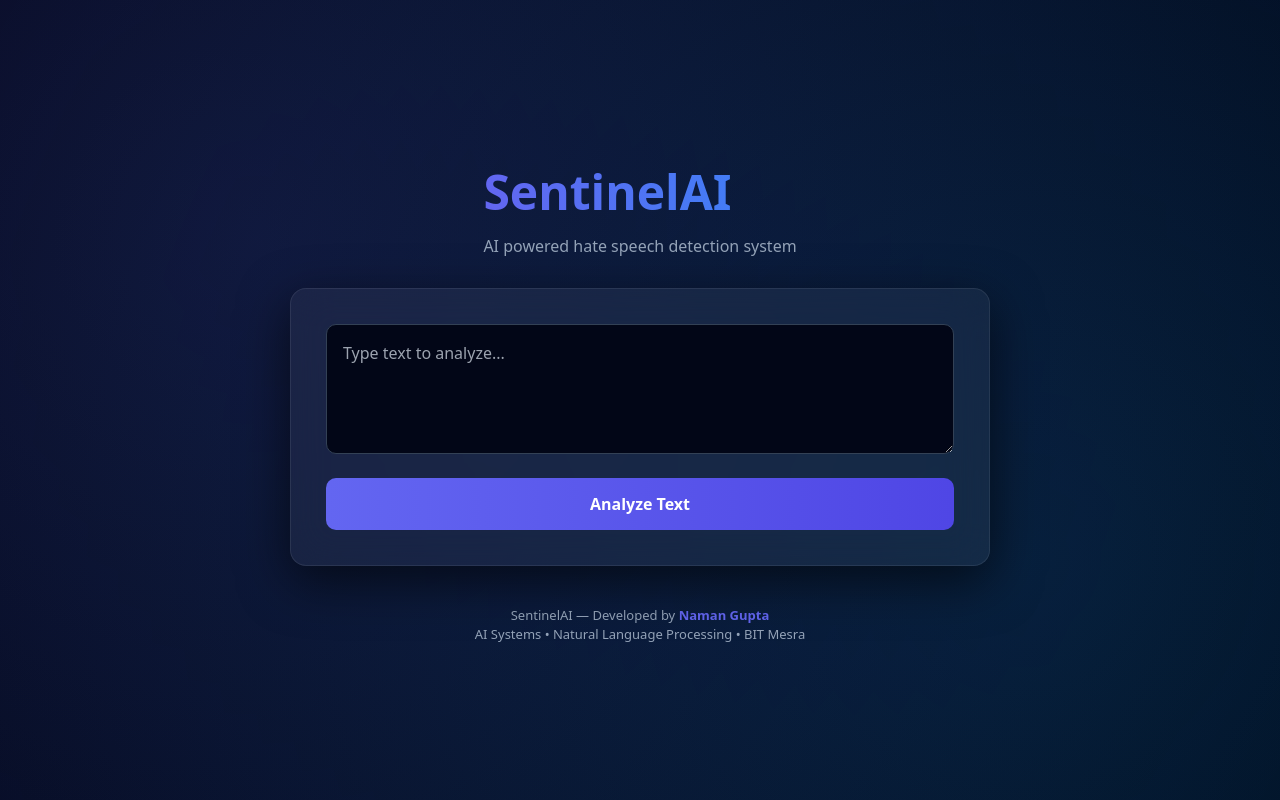
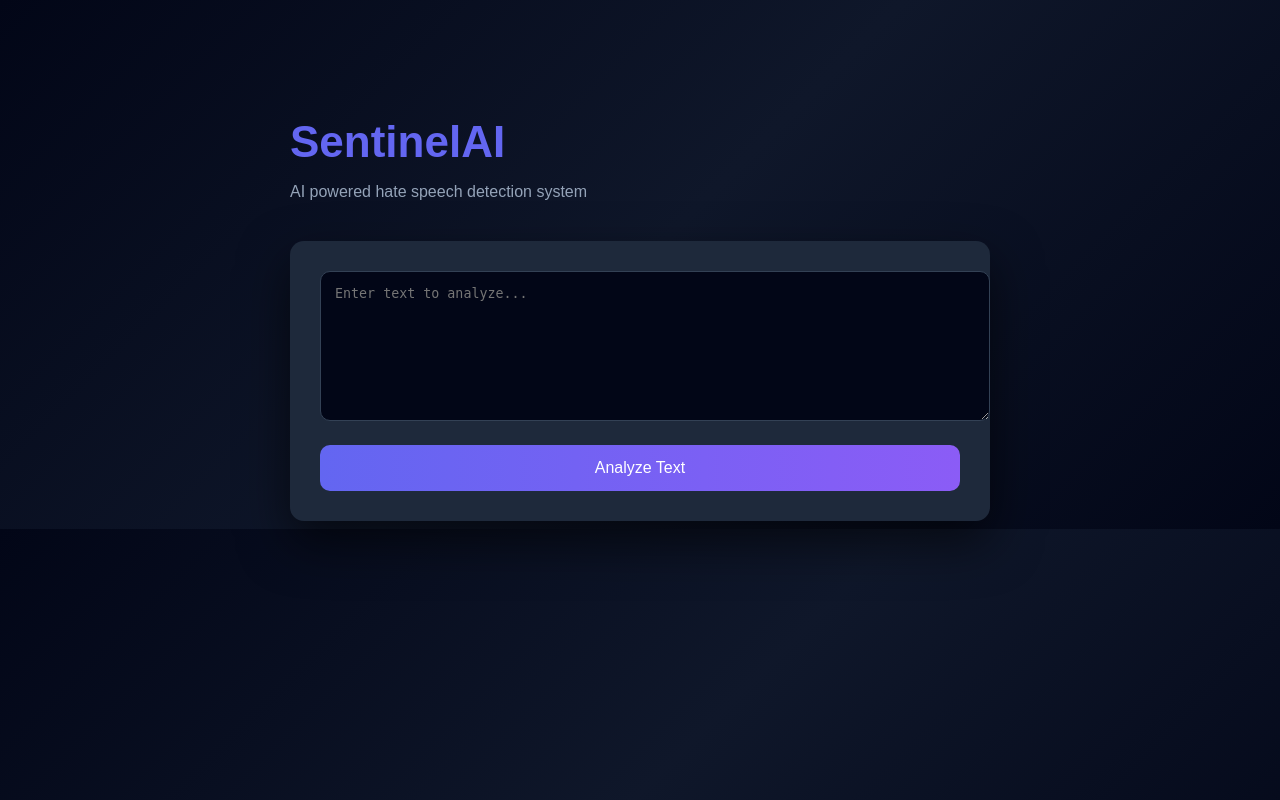
Before and after one commit to Naman21036/SentinelAI, a FastAPI app: page / in a window 1280 px wide. Run offline with FastAPI, Linux system fonts and the light colour scheme; some libraries are stand-ins or nearby versions.

Commit message:
Changes in interface part

```diff
--- a/routers/predict.py
+++ b/routers/predict.py
@@ -13,21 +13,26 @@
 
     return templates.TemplateResponse(
         "index.html",
-        {"request": request, "prediction": None}
+        {
+            "request": request,
+            "prediction": None
+        }
     )
 
 
 @router.post("/predict", response_class=HTMLResponse)
 async def predict(request: Request, text: str = Form(...)):
 
-    prediction, confidence = predict_text(text)
+    result = predict_text(text)
 
     return templates.TemplateResponse(
         "index.html",
         {
             "request": request,
-            "prediction": prediction,
-            "confidence": confidence,
+            "prediction": result["prediction"],
+            "confidence": result["confidence"],
+            "safe_probability": result["safe_probability"],
+            "toxic_probability": result["toxic_probability"],
             "text": text
         }
     )
--- a/static/css/styles.css
+++ b/static/css/styles.css
@@ -1,250 +1,172 @@
 body{
-font-family: system-ui;
-}
 
-/* PAGE */
+font-family:Arial,Helvetica,sans-serif;
 
-.page{
+background:linear-gradient(
+135deg,
+#020617,
+#0f172a,
+#020617
+);
 
-min-height:100vh;
+color:white;
 
 display:flex;
-flex-direction:column;
-align-items:center;
 justify-content:center;
 
-padding:20px;
+padding-top:80px;
 
 }
 
-/* HERO */
+.container{
+
+width:700px;
+
+}
 
 .title{
 
-font-size:48px;
-font-weight:800;
+font-size:44px;
+color:#6366f1;
 
-background:linear-gradient(90deg,#6366f1,#3b82f6);
--webkit-background-clip:text;
-color:transparent;
+margin-bottom:10px;
 
 }
 
 .subtitle{
 
 color:#94a3b8;
-margin-top:6px;
+margin-bottom:40px;
 
 }
 
-/* CARD */
-
 .card{
 
-width:100%;
-max-width:700px;
+background:#1e293b;
 
-padding:35px;
+padding:30px;
 
-border-radius:16px;
+border-radius:14px;
 
-background:rgba(255,255,255,0.05);
-backdrop-filter:blur(20px);
-
-border:1px solid rgba(255,255,255,0.08);
-
-box-shadow:0 15px 50px rgba(0,0,0,0.6);
-
-margin-top:30px;
+box-shadow:0 20px 50px rgba(0,0,0,0.6);
 
 }
 
-/* INPUT */
-
-.input-box{
+textarea{
 
 width:100%;
-padding:16px;
+height:120px;
+
+background:#020617;
+
+border:1px solid #334155;
 
 border-radius:10px;
 
-background:#020617;
-border:1px solid #334155;
+padding:14px;
 
 color:white;
 
-margin-bottom:18px;
+margin-bottom:20px;
 
 }
 
-/* BUTTON */
-
-.analyze-btn{
+button{
 
 width:100%;
+
 padding:14px;
+
+border:none;
 
 border-radius:10px;
 
-background:linear-gradient(90deg,#6366f1,#4f46e5);
+background:linear-gradient(
+90deg,
+#6366f1,
+#8b5cf6
+);
 
-font-weight:600;
+color:white;
 
-transition:0.2s;
+font-size:16px;
+
+cursor:pointer;
 
 }
-
-.analyze-btn:hover{
-
-transform:scale(1.02);
-
-box-shadow:0 0 20px rgba(99,102,241,0.4);
-
-}
-
-/* RESULT */
 
 .result{
 
 margin-top:25px;
-padding:22px;
 
-border-radius:12px;
+background:#020617;
 
-background:#0f172a;
+padding:20px;
+
+border-radius:10px;
 
 }
 
-/* RESULT HEADER */
+.result-safe{
 
-.result-main{
+color:#22c55e;
 
-display:flex;
-gap:14px;
-align-items:center;
+font-weight:600;
 
-margin-bottom:18px;
+margin-bottom:20px;
 
 }
 
-.icon{
+.result-toxic{
 
-font-size:26px;
+color:#ef4444;
+
+font-weight:600;
+
+margin-bottom:20px;
 
 }
 
-.result-title{
+.metric{
 
-font-size:18px;
-font-weight:600;
+display:flex;
+
+justify-content:space-between;
+
+margin-top:10px;
 
 }
 
-.result-sub{
+.bar{
 
-font-size:13px;
-color:#94a3b8;
+height:10px;
+
+background:#334155;
+
+border-radius:20px;
+
+overflow:hidden;
+
+margin-top:5px;
 
 }
 
-/* COLORS */
+.bar-fill{
 
-.danger{
-color:#f87171;
-}
+height:100%;
 
-.safe{
-color:#4ade80;
-}
-
-/* CONFIDENCE */
-
-.confidence-header{
-
-display:flex;
-justify-content:space-between;
-
-font-size:13px;
-color:#94a3b8;
-
-margin-bottom:6px;
+background:#6366f1;
 
 }
 
-.confidence-bg{
+.bar-fill.safe{
 
-width:100%;
-height:10px;
-
-background:#334155;
-border-radius:20px;
+background:#22c55e;
 
 }
 
-.confidence-bar{
+.bar-fill.toxic{
 
-height:100%;
-background:linear-gradient(90deg,#6366f1,#3b82f6);
-transition:width .8s;
+background:#ef4444;
 
 }
-
-/* SPINNER */
-
-.spinner{
-
-width:40px;
-height:40px;
-
-border:4px solid rgba(255,255,255,0.1);
-border-top:4px solid #6366f1;
-
-border-radius:50%;
-
-animation:spin 1s linear infinite;
-
-margin:20px auto;
-
-}
-
-.hidden{
-display:none;
-}
-
-@keyframes spin{
-to{transform:rotate(360deg);}
-}
-
-/* NEURAL BACKGROUND */
-
-.neural-bg{
-
-position:fixed;
-inset:0;
-
-background:
-radial-gradient(circle at 20% 30%,rgba(99,102,241,0.15),transparent),
-radial-gradient(circle at 80% 70%,rgba(14,165,233,0.15),transparent);
-
-z-index:-1;
-
-}
-
-/* FOOTER */
-
-.footer{
-
-margin-top:40px;
-text-align:center;
-
-color:#94a3b8;
-font-size:13px;
-
-}
-
-.footer span{
-
-color:#6366f1;
-font-weight:600;
-
-}
--- a/templates/base.html
+++ b/templates/base.html
@@ -4,22 +4,28 @@
 <head>
 
 <meta charset="UTF-8">
+<meta name="viewport" content="width=device-width, initial-scale=1.0">
+
 <title>SentinelAI</title>
 
-<script src="https://cdn.tailwindcss.com"></script>
-<script src="https://cdn.jsdelivr.net/npm/chart.js"></script>
-
-<link rel="stylesheet" href="/static/css/styles.css">
+<link rel="stylesheet"
+href="{{ url_for('static', path='/css/styles.css') }}">
 
 </head>
 
-<body class="bg-slate-950 text-white">
+<body>
 
-<div class="neural-bg"></div>
+<div class="container">
+
+<h1 class="title">SentinelAI</h1>
+
+<p class="subtitle">
+AI powered hate speech detection system
+</p>
 
 {% block content %}{% endblock %}
 
-<script src="/static/js/script.js"></script>
+</div>
 
 </body>
 
--- a/templates/index.html
+++ b/templates/index.html
@@ -2,143 +2,91 @@
 
 {% block content %}
 
-<div class="page">
-
-<!-- HERO -->
-
-<div class="hero">
-
-<h1 class="title">
-SentinelAI
-</h1>
-
-<p class="subtitle" id="ai-typing"></p>
-
-</div>
-
-<!-- INPUT CARD -->
-
 <div class="card">
 
-<form action="/predict" method="post">
+<form method="POST" action="/predict">
 
 <textarea
 name="text"
-rows="4"
-placeholder="Type text to analyze..."
-class="input-box"
->{{ text if text else "" }}</textarea>
+placeholder="Enter text to analyze..."
+required>{{ text if text else "" }}</textarea>
 
-<button id="analyzeBtn" class="analyze-btn">
-Analyze Text
-</button>
+<button type="submit">Analyze Text</button>
 
 </form>
 
-<div id="spinner" class="spinner hidden"></div>
-
 {% if prediction %}
-
-<!-- RESULT -->
 
 <div class="result">
 
-<div class="result-main">
-
 {% if prediction == "Hate / Abusive" %}
 
-<div class="icon danger">⚠</div>
-
-<div>
-<div class="result-title danger">
-Hate / Abusive Language
-</div>
-
-<div class="result-sub">
-Toxic content detected
-</div>
+<div class="result-toxic">
+⚠ Toxic Content Detected
 </div>
 
 {% else %}
 
-<div class="icon safe">✓</div>
-
-<div>
-<div class="result-title safe">
-No Hate Detected
+<div class="result-safe">
+✓ No Hate Detected
 </div>
 
-<div class="result-sub">
-Text appears safe
+{% endif %}
+
+<div class="metric">
+
+<span>Confidence</span>
+
+<span>{{ (confidence*100)|round(1) }}%</span>
+
 </div>
+
+<div class="bar">
+
+<div class="bar-fill"
+style="width: {{ confidence*100 }}%">
+</div>
+
+</div>
+
+
+<div class="metric">
+
+<span>Safe Probability</span>
+
+<span>{{ (safe_probability*100)|round(1) }}%</span>
+
+</div>
+
+<div class="bar">
+
+<div class="bar-fill safe"
+style="width: {{ safe_probability*100 }}%">
+</div>
+
+</div>
+
+
+<div class="metric">
+
+<span>Toxic Probability</span>
+
+<span>{{ (toxic_probability*100)|round(1) }}%</span>
+
+</div>
+
+<div class="bar">
+
+<div class="bar-fill toxic"
+style="width: {{ toxic_probability*100 }}%">
+</div>
+
+</div>
+
 </div>
 
 {% endif %}
 
 </div>
 
-
-<!-- CONFIDENCE -->
-
-<div class="confidence">
-
-<div class="confidence-header">
-<span>Confidence</span>
-<span>{{ (confidence * 100)|round(1) }}%</span>
-</div>
-
-<div class="confidence-bg">
-
-<div
-class="confidence-bar"
-style="width: {{ (confidence * 100)|int }}%"
-></div>
-
-</div>
-
-</div>
-
-<!-- CHART -->
-
-<canvas id="toxicityChart" height="180"></canvas>
-
-</div>
-
-<script>
-
-const confidence = {{ confidence }}
-
-const ctx = document.getElementById("toxicityChart")
-
-new Chart(ctx, {
-type:"doughnut",
-data:{
-labels:["Safe","Toxic"],
-datasets:[{
-data:[1-confidence, confidence],
-backgroundColor:["#22c55e","#ef4444"]
-}]
-},
-options:{
-plugins:{legend:{display:false}}
-}
-})
-
-</script>
-
-{% endif %}
-
-</div>
-
-<!-- FOOTER -->
-
-<div class="footer">
-
-SentinelAI — Developed by <span>Naman Gupta</span><br>
-AI Systems • Natural Language Processing • BIT Mesra
-
-</div>
-
-</div>
-
 {% endblock %}
```
Also changed, not shown: services/inference.py (+20 -8 lines).
